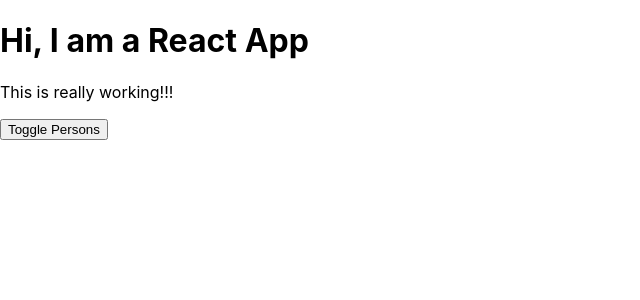
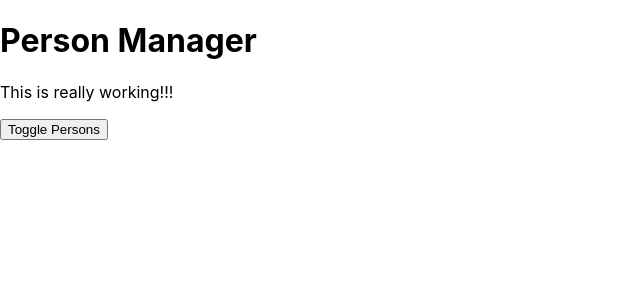
Before and after one commit to commander/react-complete-guide, a React app: page / in a window 1280 px wide. Shown: the top 300 px of the page, without its empty margins (0-640 px from the left). Built offline with nearby package versions, Linux system fonts and the light colour scheme.

Commit message:
Component lifecycle

```diff
--- a/src/components/Cockpit/Cockpit.js
+++ b/src/components/Cockpit/Cockpit.js
@@ -17,7 +17,7 @@
 
     return (
         <div className={classes.Cockpit}>
-            <h1>Hi, I am a React App</h1>
+            <h1>{props.title}</h1>
             <p className={assignedClasses.join(' ')}>This is really working!!!</p>
             <button
             className={btnClass}
--- a/src/components/Persons/Person/Person.js
+++ b/src/components/Persons/Person/Person.js
@@ -2,7 +2,7 @@
 import classes from './Person.css';
 
 const person = (props) => {
-
+    console.log('[Person.js] rendering...');
     return (
         <div className={classes.Person}>
             <p onClick={props.click}>I'm {props.name} and I am {props.age} years old!!</p>
--- a/src/components/Persons/Persons.js
+++ b/src/components/Persons/Persons.js
@@ -1,7 +1,10 @@
 import React from 'react';
 import Person from './Person/Person';
 
-const persons = (props) => props.persons.map((person, index) => {
+const persons = (props) => {
+    console.log('[Persons.js] rendering...');
+    return props.persons.map((person, index) => {
+
         return <Person
           name={person.name}
           age={person.age}
@@ -9,5 +12,5 @@
           key={person.id}
           changed={(event) => props.changed(event, person.id)} />
       });
-
+    }
 export default persons;
--- a/src/containers/App.js
+++ b/src/containers/App.js
@@ -4,6 +4,12 @@
 import Persons from '../components/Persons/Persons';
 
 class App extends Component {
+  constructor(props) {
+    super(props);
+    console.log('[App.js] constructor');
+
+  }
+
   state = {
     persons: [
       {
@@ -17,6 +23,19 @@
       }
     ],
     showPersons: false
+  }
+
+  static getDerivedStateFromProps(props, state) {
+    console.log('[App.js] getDerivedStateFromProps', props);
+    return state;
+  }
+
+  componentWillMount() {
+    console.log('[App.js] componentWillMount...');
+  }
+
+  componentDidMount() {
+    console.log('[App.js] componentDidMount...');
   }
 
   nameChangeHandler = (event, id) => {
@@ -50,6 +69,7 @@
   }
 
   render() {
+    console.log('[App.js] render');
     let persons = null;
 
     if(this.state.showPersons) {
@@ -66,6 +86,7 @@
     return (
       <div className={classes.App}>
         <Cockpit
+          title={this.props.appTitle}
           showPersons={this.state.showPersons}
           persons={this.state.persons}
           clicked={this.togglePersonsHandler} />
--- a/src/index.js
+++ b/src/index.js
@@ -4,7 +4,7 @@
 import App from './containers/App';
 import * as serviceWorker from './serviceWorker';
 
-ReactDOM.render(<App />, document.getElementById('root'));
+ReactDOM.render(<App appTitle='Person Manager'/>, document.getElementById('root'));
 
 // If you want your app to work offline and load faster, you can change
 // unregister() to register() below. Note this comes with some pitfalls.
```
